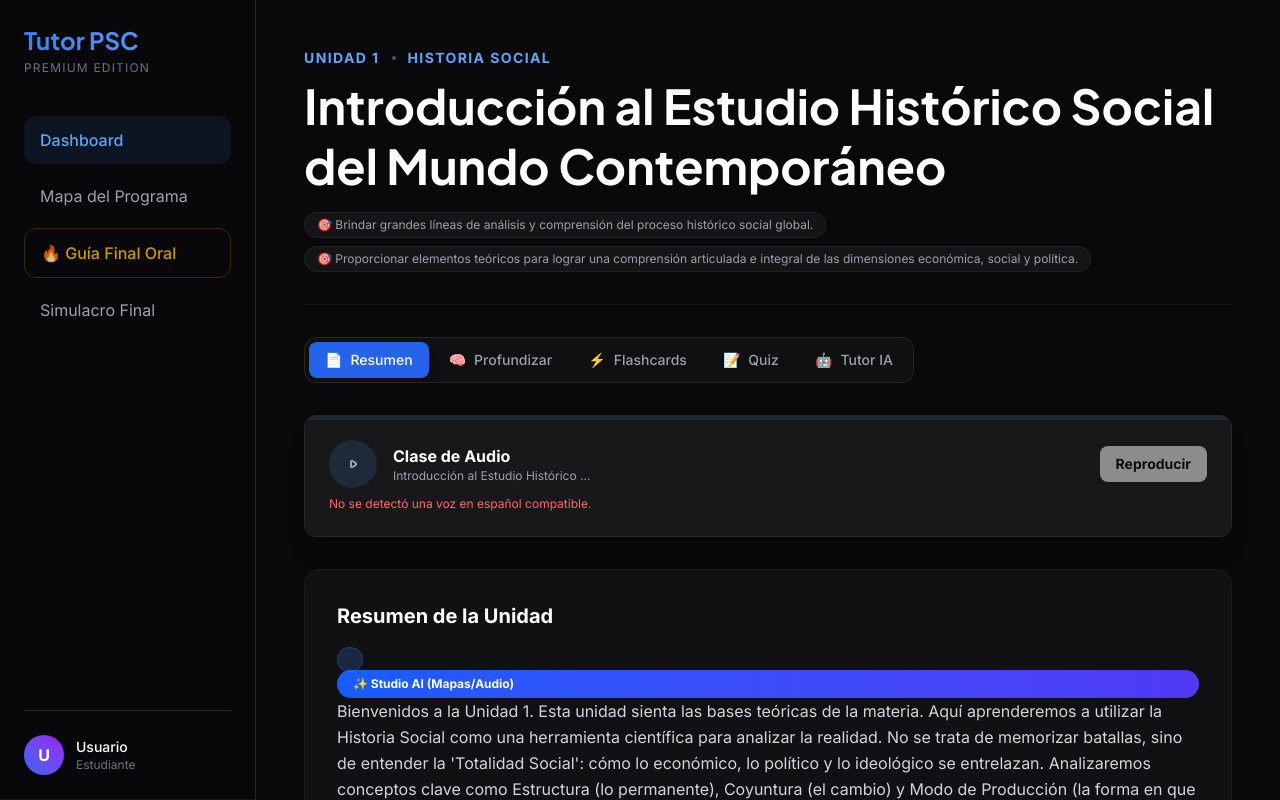
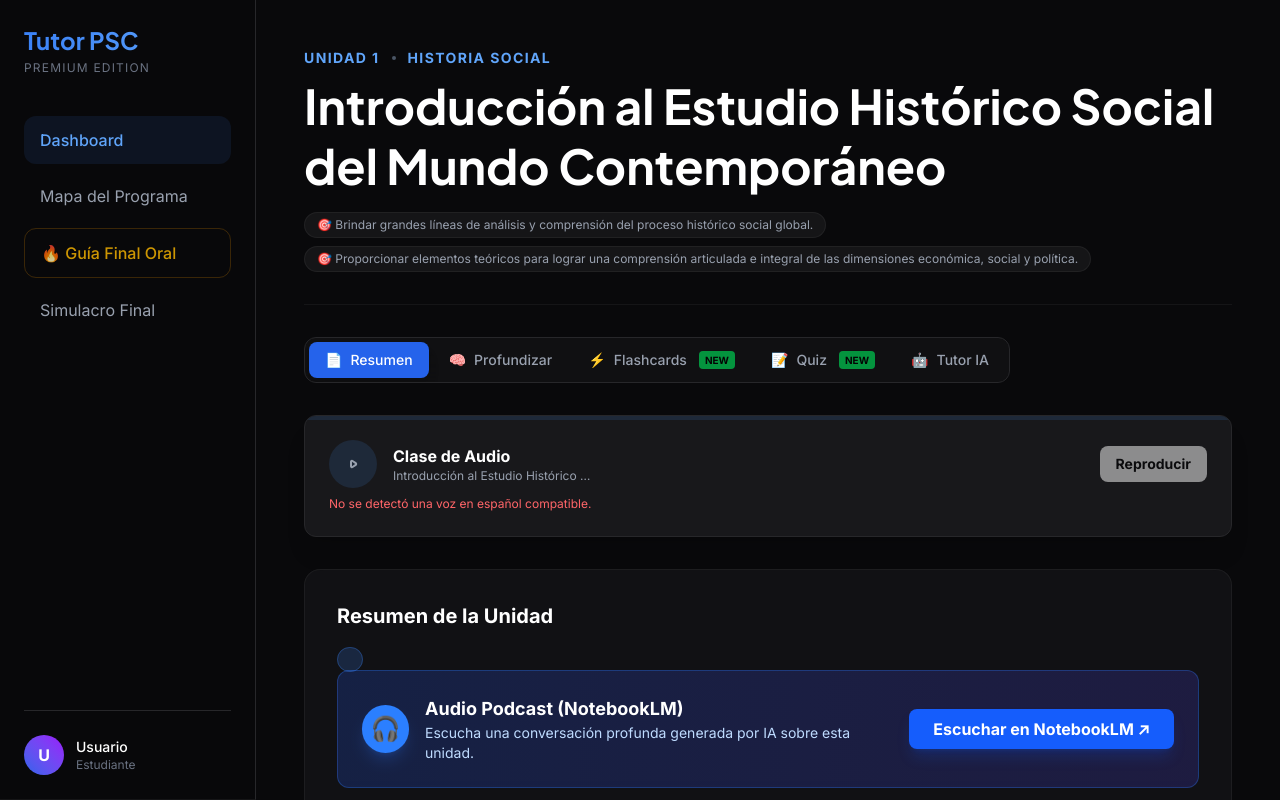
Before and after one commit to fernandoparronchi/tutor-psc, a Next.js app: page /unidad/1 in a window 1280 px wide. Built offline with nearby package versions, Linux system fonts and the light colour scheme.

Commit message:
fix: make dashboard tasks fully clickable and highlight studio content in units

```diff
--- a/app/page.tsx
+++ b/app/page.tsx
@@ -78,7 +78,12 @@ export default function Dashboard() {
         <h3 className="text-2xl font-heading font-bold text-white mb-6">Plan para Hoy</h3>
         <div className="bg-dark-card border border-dark-border rounded-2xl overflow-hidden divide-y divide-dark-border">
           {tasks.map((task) => (
-            <div key={task.id} className="p-5 flex items-center justify-between hover:bg-white/5 transition-colors group">
+            <Link
+              key={task.id}
+              href={task.href}
+              className="block p-5 hover:bg-white/5 transition-colors group relative border-b border-dark-border last:border-0"
+            >
+              <div className="flex items-center justify-between">
                 <div className="flex items-center gap-4">
                   <div className={cn(
                     "w-6 h-6 rounded border-2 flex items-center justify-center transition-colors",
@@ -97,13 +102,13 @@ export default function Dashboard() {
                     <p className="text-xs text-gray-500 uppercase tracking-wider">{task.type}</p>
                   </div>
                 </div>
-              <Link
-                href={task.href}
-                className="px-4 py-2 text-sm bg-dark-bg border border-dark-border rounded-lg text-gray-300 hover:text-white hover:border-gray-500 transition-all"
+                <span
+                  className="px-4 py-2 text-sm bg-dark-bg border border-dark-border rounded-lg text-gray-300 group-hover:text-white group-hover:border-gray-500 transition-all"
                 >
                   {task.completed ? "Repetir" : "Iniciar"}
+                </span>
+              </div>
             </Link>
-            </div>
           ))}
         </div>
       </section>
--- a/app/unidad/[id]/page.tsx
+++ b/app/unidad/[id]/page.tsx
@@ -93,6 +93,11 @@ export default function UnitPage() {
                     >
                         <span>{tab.icon}</span>
                         {tab.label}
+                        {(tab.id === 'flashcards' || tab.id === 'quiz') && (
+                            <span className="bg-green-500 text-black text-[10px] font-bold px-1.5 py-0.5 rounded ml-1 animate-pulse">
+                                NEW
+                            </span>
+                        )}
                     </button>
                 ))}
             </nav>
@@ -108,14 +113,25 @@ export default function UnitPage() {
                             <span className="bg-primary-500/20 text-primary-300 px-3 py-1 rounded-full text-xs font-bold border border-primary-500/30">
                                 {unitInfo.duracion}
                             </span>
+                            <div className="bg-gradient-to-r from-blue-900/40 to-indigo-900/40 border border-blue-500/30 rounded-xl p-6 flex flex-col md:flex-row items-center justify-between gap-4 mb-8">
+                                <div className="flex items-center gap-4">
+                                    <div className="w-12 h-12 bg-blue-500 rounded-full flex items-center justify-center text-2xl shadow-lg shadow-blue-500/20">
+                                        🎧
+                                    </div>
+                                    <div>
+                                        <h4 className="text-lg font-bold text-white">Audio Podcast (NotebookLM)</h4>
+                                        <p className="text-sm text-blue-200">Escucha una conversación profunda generada por IA sobre esta unidad.</p>
+                                    </div>
+                                </div>
                                 <a
                                     href="https://notebooklm.google.com/notebook/4f3d8e20-9a21-445c-bb26-4f4e00720415"
                                     target="_blank"
                                     rel="noopener noreferrer"
-                                className="flex items-center gap-2 bg-gradient-to-r from-blue-600 to-indigo-600 text-white px-4 py-1.5 rounded-full text-xs font-bold hover:opacity-90 transition-opacity"
+                                    className="px-6 py-2 bg-blue-600 hover:bg-blue-500 text-white font-bold rounded-lg transition-colors shadow-lg shadow-blue-600/20 whitespace-nowrap"
                                 >
-                                <span>✨ Studio AI (Mapas/Audio)</span>
+                                    Escuchar en NotebookLM ↗
                                 </a>
+                            </div>
                             <div className="whitespace-pre-wrap leading-relaxed text-gray-300">
                                 {data.summary}
                             </div>
```
Lines whose indentation alone changed are shown as unchanged.
